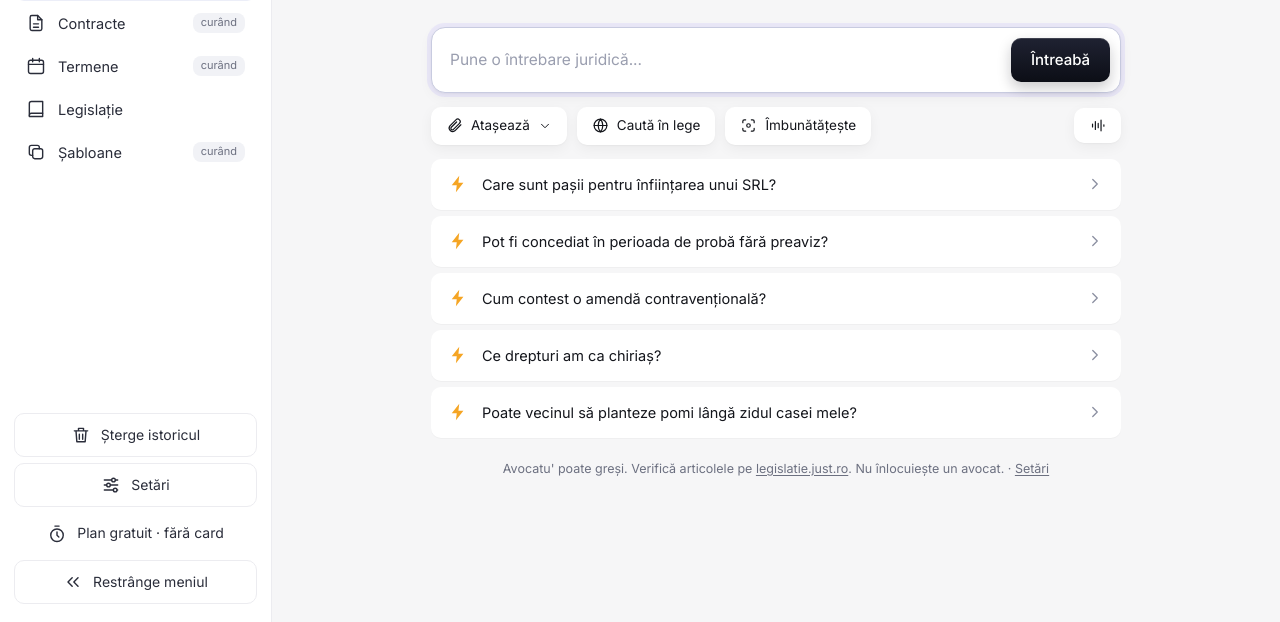
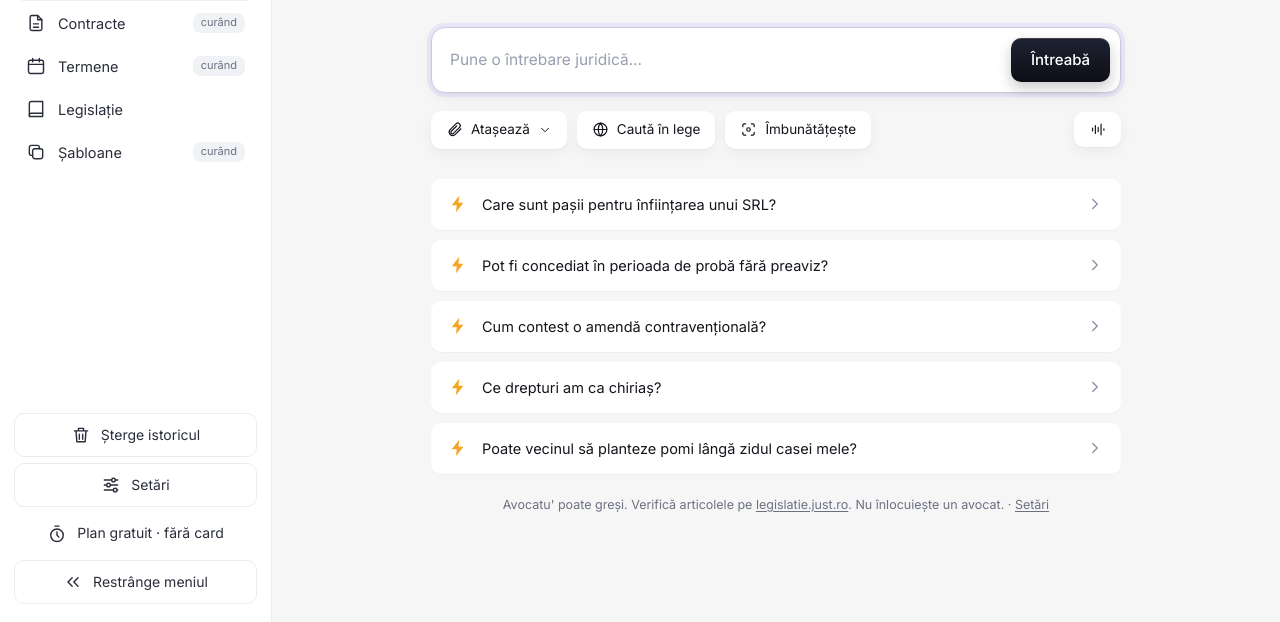
Before and after one commit to stroiladrian/Avocatu, a website: page public/index.html in a window 1280 px wide. Shown: the part 178-800 px from the top of the page. Drawn offline with Linux system fonts and the light colour scheme; no server answers.

Commit message:
More space between tool chips and suggestions
Co-Authored-By: Claude Sonnet 5.5 <noreply@anthropic.com>
Claude-Session: https://claude.ai/code/session_01UcTh62JXJfF8M2Cj8y7v62

```diff
--- a/public/style.css
+++ b/public/style.css
@@ -71,13 +71,13 @@ h1{margin:0;font-family:var(--serif);font-variant-numeric:lining-nums;font-size:
 .ask input{flex:1;border:0;outline:0;background:transparent;font:inherit;font-size:15.5px;padding:10px 0;min-width:0}
 .ask input::placeholder{color:#9a9eaf}
 .ask .btn-cta{padding:11px 20px;border-radius:10px}
-.tools{width:100%;display:flex;align-items:center;gap:10px;margin:14px 0 14px}
+.tools{width:100%;display:flex;align-items:center;gap:10px;margin:18px 0 30px}
 .chip{display:inline-flex;align-items:center;gap:8px;background:var(--panel);border:1px solid transparent;border-radius:10px;padding:8px 14px;font-size:13.5px;box-shadow:var(--shadow)}
 .chip:hover{border-color:var(--line);background:#fcfcfd}
 .chip svg.i{width:17px;height:17px}
 .tools .end{margin-left:auto}
 
-.list{width:100%;display:flex;flex-direction:column;gap:6px}
+.list{width:100%;display:flex;flex-direction:column;gap:10px}
 .row{display:flex;align-items:center;gap:14px;width:100%;text-align:left;background:var(--panel);border:1px solid transparent;border-radius:10px;padding:14px 16px;font-size:14.5px;box-shadow:0 1px 1px rgba(20,22,28,.03);transition:border-color .12s,transform .12s}
 .row:hover{border-color:var(--line);transform:translateY(-1px)}
 .row svg.bolt{width:20px;height:20px;flex:none;fill:var(--amber);stroke:none}
```
